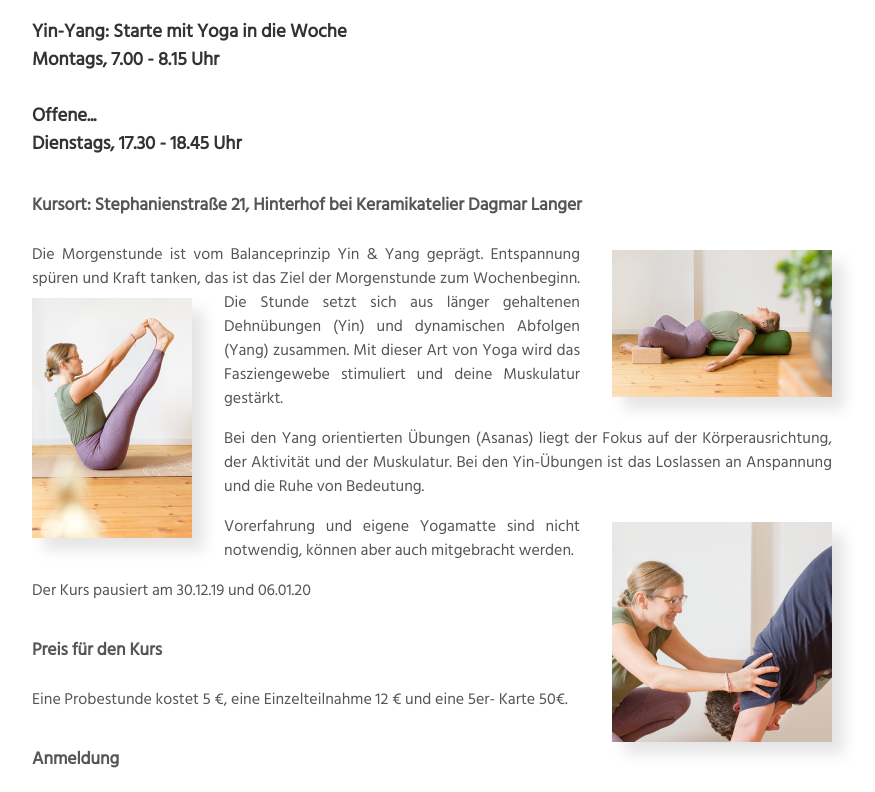
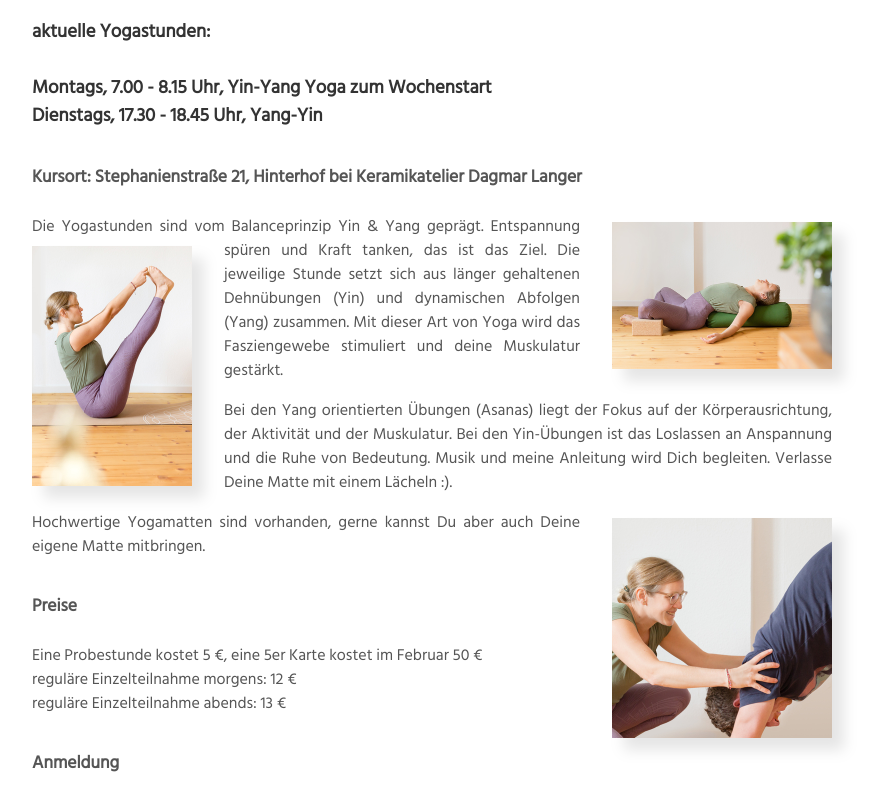
Before and after one commit to Tindan/happy-yoga-ka.de, a website: page docs/index.html in a window 1280 px wide. Shown: the part 421-1213 px from the top of the page, without its empty margins (208-1083 px from the left). Drawn offline with Linux system fonts and the light colour scheme.

Commit message:
Neuer Termin hinzugefügt

```diff
--- a/docs/index.html
+++ b/docs/index.html
@@ -3,7 +3,7 @@
 
 <head>
     <meta charset="utf-8" />
-    <title>Happy-Yoga-KA | Awake your inner sun</title>
+    <title>Happy-Yoga-KA | Awaken your inner sun</title>
     <meta name="viewport" content="width=device-width, initial-scale=1.0">
     <meta name="content"
         content="Finde mit Yoga Balance im Alltag. Verschiedene Yoga-Kurse zentral in Karlsruhe, die Dich zum Strahlen bringen. Fröhlich. Entspannt. Geerdet. Awake your inner sun!">
@@ -23,47 +23,52 @@
     <main>
         <h2 class="green">Kurse</h2>
         <h3>
-            Yin-Yang: Starte mit Yoga in die Woche
-            <br />
-            Montags, 7.00 - 8.15 Uhr
+            aktuelle Yogastunden:
             <br />
             <br />
-            Offene...
+            Montags, 7.00 - 8.15 Uhr, Yin-Yang Yoga zum Wochenstart
             <br />
-            Dienstags, 17.30 - 18.45 Uhr
+            Dienstags, 17.30 - 18.45 Uhr, Yang-Yin
+            <br />
+
         </h3>
         <h4>Kursort: Stephanienstraße 21, Hinterhof bei Keramikatelier Dagmar Langer</h4>
         <p>
             <img src="images/yin_yoga_tina_kreuz.jpg" title="Yin Yoga | Happy-Yoga-KA" alt="Yin Yoga | Happy-Yoga-KA"
                 class="image-right" width="220px" />
-            Die Morgenstunde ist vom Balanceprinzip Yin & Yang geprägt. Entspannung spüren und Kraft tanken, das ist das
-            Ziel der Morgenstunde zum Wochenbeginn.
+            Die Yogastunden sind vom Balanceprinzip Yin & Yang geprägt. Entspannung spüren und Kraft tanken, das ist das
+            Ziel.
 
             <img src="images/ubhaya_padangusthasan_tina_kreuz.jpg" title="Ubhaya Padangusthasan | Happy-Yoga-KA"
                 alt="Ubhaya Padangusthasan | Happy-Yoga-KA" class="image-left" width="160px" />
-            Die Stunde setzt sich aus länger gehaltenen Dehnübungen (Yin) und dynamischen Abfolgen (Yang) zusammen. Mit
-            dieser Art von Yoga wird das Fasziengewebe stimuliert und deine Muskulatur gestärkt.
+            Die jeweilige Stunde setzt sich aus länger gehaltenen Dehnübungen (Yin) und dynamischen Abfolgen
+            (Yang) zusammen. Mit dieser Art von Yoga wird das Fasziengewebe stimuliert und deine Muskulatur gestärkt.
         </p>
         <p>
             Bei den Yang orientierten Übungen (Asanas) liegt der Fokus auf der Körperausrichtung,
             der Aktivität und der Muskulatur. Bei den Yin-Übungen ist das Loslassen an Anspannung und die Ruhe von
-            Bedeutung.
+            Bedeutung. Musik und meine Anleitung wird Dich begleiten. Verlasse Deine Matte mit einem Lächeln :).
         </p>
         <p>
             <img src="images/yoga_assist_tina_kreuz.jpg" title="Herabschauender Hund mit Hilfe | Happy-Yoga-KA"
                 alt="Herabschauender Hund mit Hilfe | Happy-Yoga-KA" class="image-right" width="220px" />
-            Vorerfahrung und eigene Yogamatte sind nicht notwendig, können aber auch mitgebracht werden.
+            Hochwertige Yogamatten sind vorhanden, gerne kannst Du aber auch Deine eigene Matte mitbringen.
         </p>
         <p>
-            Der Kurs pausiert am 30.12.19 und 06.01.20
+
         </p>
-        <h4>Preis für den Kurs</h4>
+        <h4>Preise</h4>
         <p>
-            Eine Probestunde kostet 5 €, eine Einzelteilnahme 12 € und eine 5er- Karte 50€.
+            Eine Probestunde kostet 5 €, eine 5er Karte kostet im Februar 50 €
+            <br />
+            reguläre Einzelteilnahme morgens: 12 €
+            <br />
+            reguläre Einzelteilnahme abends: 13 €
+
         </p>
         <h4>Anmeldung</h4>
         <p>
-            Wenn Du an dem Kurs interessiert bist, dann melde Dich doch einfach kurz unter
+            Wenn Du an einer Stunde teilnehmen möchtest, dann melde Dich doch einfach kurz unter
             <a href="mailto:om@happy-yoga-ka.de">om@happy-yoga-ka.de</a> oder <a
                 href="https://www.instagram.com/happy_yoga_ka/" target="_blank">happy_yoga_ka</a>.
         </p>
@@ -73,11 +78,11 @@
         <h4>Was muss ich sonst noch wissen?</h4>
         <p>
             Bitte sei ca. 10 Minuten vor Kursbeginn da, gerade wenn Du das erste mal kommst, gerne auch früher.
-            Aus organisatorischen Gründen wird um 7 Uhr die Eingangstür verschlossen. Der Raum ist
+            Aus organisatorischen Gründen wird die Eingangstür pünktlich verschlossen. Der Raum ist
             20 Minuten vor Beginn geöffnet und befindet sich im Hinterhofsgebäude. Also keine Scheu, einfach
             durch den Eingangsbereich durchgehen, die Hoftür öffnen und dann siehst Du das Gebäude. Dein Fahrrad
             solltest Du draußen abstellen, da die Plätze im Innenhof für die Bewohner sind und diese nicht durch laute
-            Geräusche in Ihrer Morgenruhe gestört werden möchten.<br />
+            Geräusche gestört werden möchten.<br />
             Für die Stunde selbst brauchst Du
             bequeme Kleidung, womit du Dich gut in alle Richtungen bewegen kannst. Um gerade im Herbst und Winter es
             angenehm warm zu haben, sind etwas dickere Socken und ein Pullover/Weste für die Entsspannungsteile gut.
```
